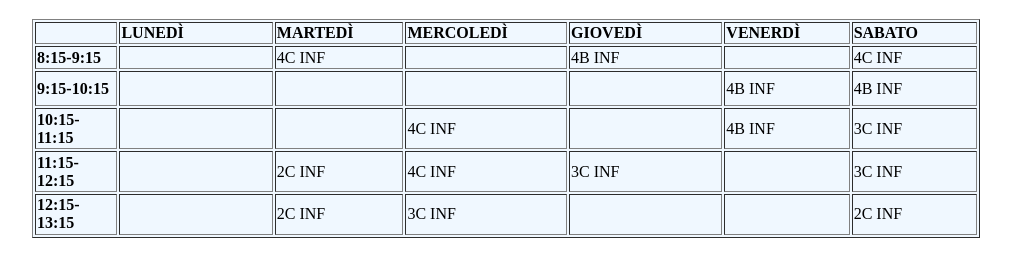
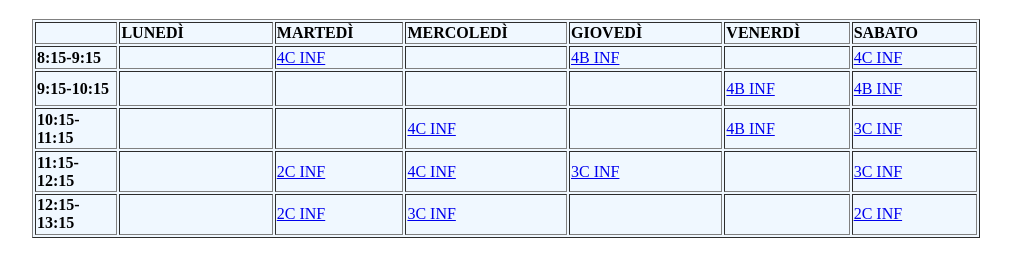
Before and after one commit to fermilecce/meet-alert, a plain HTML site: page index.html in a window 1280 px wide. Shown: the part 87-364 px from the top of the page, without its empty margins (134-1145 px from the left). Drawn offline with Linux system fonts and the light colour scheme.

Commit message:
Update index.html

```diff
--- a/index.html
+++ b/index.html
@@ -16,11 +16,11 @@
 <tr style="height: 17px;">
 <td style="width: 8.65052%; height: 18px;"><strong>8:15-9:15</strong></td>
 <td style="width: 16.09%; height: 18px;">&nbsp;</td>
-<td style="width: 13.4948%; height: 18px;">4C INF</td>
+<td style="width: 13.4948%; height: 18px;"><a href="https://meet.google.com/lookup/gkyoaaaycc">4C INF</a></td>
 <td style="width: 16.955%; height: 18px;">&nbsp;</td>
-<td style="width: 16.09%; height: 18px;">4B INF</td>
+<td style="width: 16.09%; height: 18px;"><a href="https://meet.google.com/lookup/giovwylc4a">4B INF</a></td>
 <td style="width: 13.1488%; height: 18px;">&nbsp;</td>
-<td style="width: 13.1488%; height: 18px;">4C INF</td>
+<td style="width: 13.1488%; height: 18px;"><a href="https://meet.google.com/lookup/gkyoaaaycc">4C INF</a></td>
 </tr>
 <tr style="height: 35px;">
 <td style="width: 8.65052%; height: 35px;"><strong>9:15-10:15</strong></td>
@@ -28,35 +28,35 @@
 <td style="width: 13.4948%; height: 35px;">&nbsp;</td>
 <td style="width: 16.955%; height: 35px;">&nbsp;</td>
 <td style="width: 16.09%; height: 35px;">&nbsp;</td>
-<td style="width: 13.1488%; height: 35px;">4B INF</td>
-<td style="width: 13.1488%; height: 35px;">4B INF</td>
+<td style="width: 13.1488%; height: 35px;"><a href="https://meet.google.com/lookup/giovwylc4a">4B INF</a></td>
+<td style="width: 13.1488%; height: 35px;"><a href="https://meet.google.com/lookup/giovwylc4a">4B INF</a></td>
 </tr>
 <tr style="height: 35px;">
 <td style="width: 8.65052%; height: 35px;"><strong>10:15-11:15</strong></td>
 <td style="width: 16.09%; height: 35px;">&nbsp;</td>
 <td style="width: 13.4948%; height: 35px;">&nbsp;</td>
-<td style="width: 16.955%; height: 35px;">4C INF</td>
+<td style="width: 16.955%; height: 35px;"><a href="https://meet.google.com/lookup/gkyoaaaycc">4C INF</a></td>
 <td style="width: 16.09%; height: 35px;">&nbsp;</td>
-<td style="width: 13.1488%; height: 35px;">4B INF</td>
-<td style="width: 13.1488%; height: 35px;">3C INF</td>
+<td style="width: 13.1488%; height: 35px;"><a href="https://meet.google.com/lookup/giovwylc4a">4B INF</a></td>
+<td style="width: 13.1488%; height: 35px;"><a href="https://meet.google.com/lookup/adi6gwjnwf">3C INF</a></td>
 </tr>
 <tr style="height: 35px;">
 <td style="width: 8.65052%; height: 35px;"><strong>11:15-12:15</strong></td>
 <td style="width: 16.09%; height: 35px;">&nbsp;</td>
-<td style="width: 13.4948%; height: 35px;">2C INF</td>
-<td style="width: 16.955%; height: 35px;">4C INF</td>
-<td style="width: 16.09%; height: 35px;">3C INF</td>
+<td style="width: 13.4948%; height: 35px;"><a href="https://meet.google.com/lookup/ewjtvgf34w">2C INF</a></td>
+<td style="width: 16.955%; height: 35px;"><a href="https://meet.google.com/lookup/gkyoaaaycc">4C INF</a></td>
+<td style="width: 16.09%; height: 35px;"><a href="https://meet.google.com/lookup/adi6gwjnwf">3C INF</a></td>
 <td style="width: 13.1488%; height: 35px;">&nbsp;</td>
-<td style="width: 13.1488%; height: 35px;">3C INF</td>
+<td style="width: 13.1488%; height: 35px;"><a href="https://meet.google.com/lookup/adi6gwjnwf">3C INF</a></td>
 </tr>
 <tr style="height: 35px;">
 <td style="width: 8.65052%; height: 35px;"><strong>12:15-13:15</strong></td>
 <td style="width: 16.09%; height: 35px;">&nbsp;</td>
-<td style="width: 13.4948%; height: 35px;">2C INF</td>
-<td style="width: 16.955%; height: 35px;">3C INF</td>
+<td style="width: 13.4948%; height: 35px;"><a href="https://meet.google.com/lookup/ewjtvgf34w">2C INF</a></td>
+<td style="width: 16.955%; height: 35px;"><a href="https://meet.google.com/lookup/adi6gwjnwf">3C INF</a></td>
 <td style="width: 16.09%; height: 35px;">&nbsp;</td>
 <td style="width: 13.1488%; height: 35px;">&nbsp;</td>
-<td style="width: 13.1488%; height: 35px;">2C INF</td>
+<td style="width: 13.1488%; height: 35px;"><a href="https://meet.google.com/lookup/ewjtvgf34w">2C INF</a></td>
 </tr>
 </tbody>
 </table>
```
